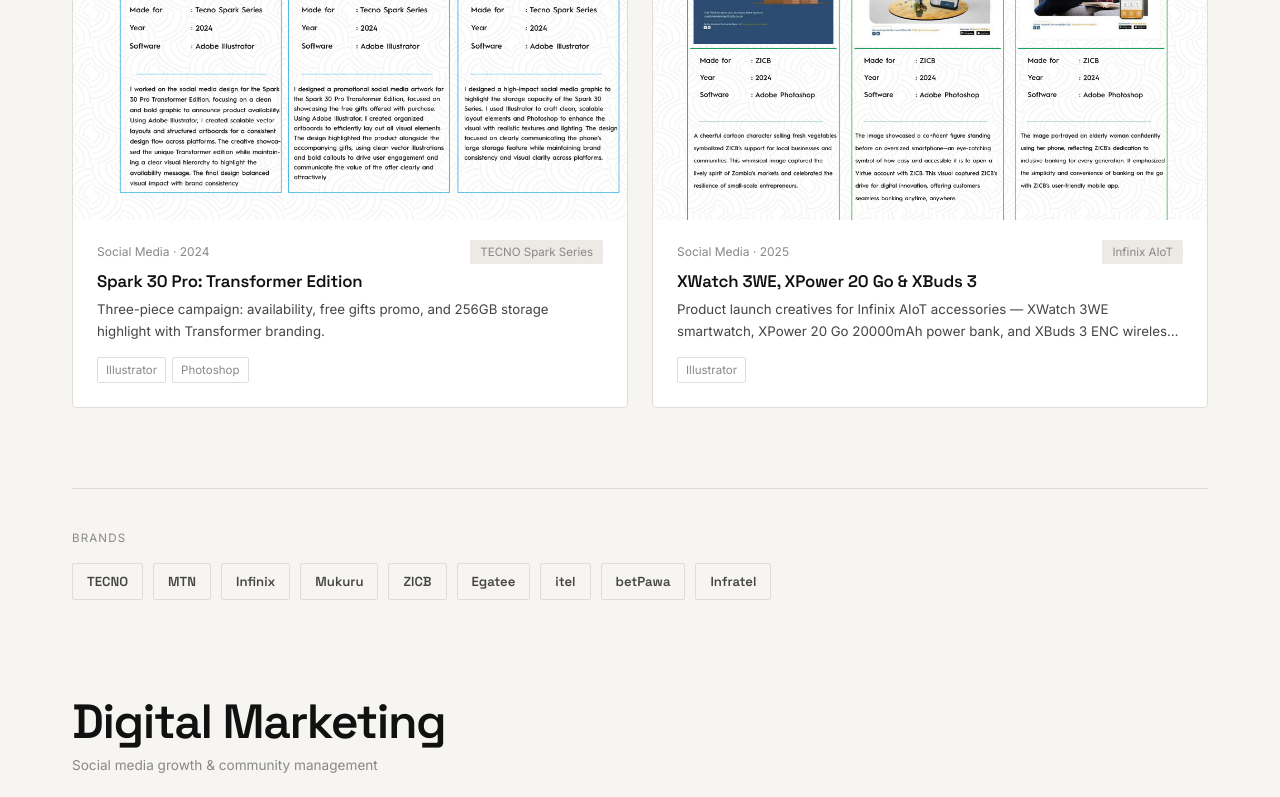
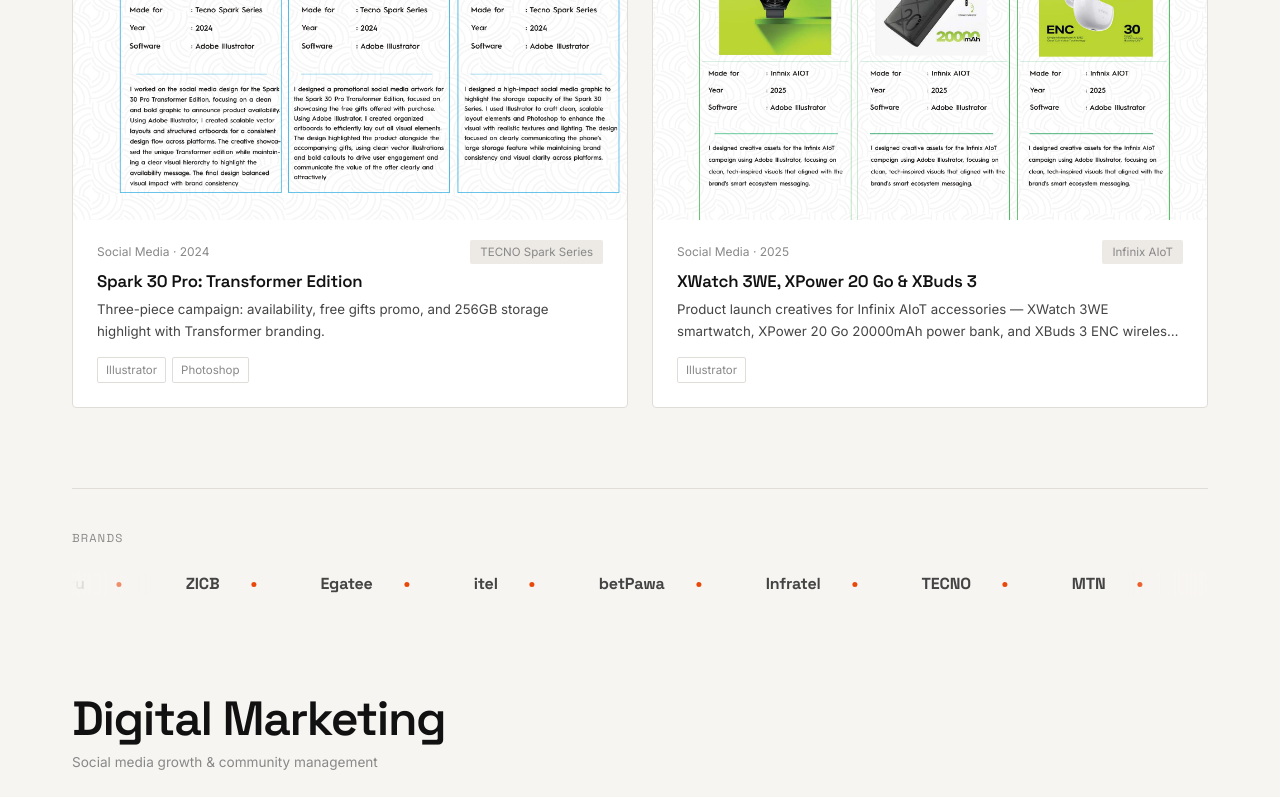
Before and after one commit to saidi365/portifolio, a React (Vite) app: page / in a window 1280 px wide. Shown: the part 4954-5751 px from the top of the page. Built offline with nearby package versions, Linux system fonts and the light colour scheme.

Commit message:
Replace brands row with infinite scrolling marquee

```diff
--- a/src/components/Work.jsx
+++ b/src/components/Work.jsx
@@ -337,7 +337,7 @@
     title: 'ZICB "We Make It Happen" Campaign',
     desc: 'Three-piece social media series for Zambia Industrial Commercial Bank. Designed visuals for business growth lending, Virtue account opening, and mobile banking — each built around real customer stories.',
     tools: ['Photoshop'],
-    img: '/images/page_16.jpg',
+    img: '/images/page_15.jpg',
     size: 'small',
   },
   {
@@ -346,7 +346,7 @@
     title: 'Infinix Secret Santa Campaign',
     desc: 'Christmas campaign for Infinix Zambia promoting gift giveaways and shopping vouchers. Designed multiple creatives featuring celebrity ambassadors to drive festive engagement and brand excitement.',
     tools: ['Photoshop'],
-    img: '/images/page_12.jpg',
+    img: '/images/page_11.jpg',
     size: 'small',
   },
   {
@@ -355,7 +355,7 @@
     title: 'XWatch 3WE, XPower 20 Go & XBuds 3',
     desc: 'Product launch creatives for Infinix AIoT accessories — XWatch 3WE smartwatch, XPower 20 Go 20000mAh power bank, and XBuds 3 ENC wireless earbuds. Clean tech visuals built in Illustrator.',
     tools: ['Illustrator'],
-    img: '/images/page_15.jpg',
+    img: '/images/page_12.jpg',
     size: 'large',
   },
 ]
@@ -494,13 +494,29 @@
           ))}
         </div>
 
-        {/* Brands row */}
-        <div style={{ marginTop: 56, paddingTop: 40, borderTop: '1px solid var(--border)', marginBottom: 96 }}>
-          <p style={{ fontSize: '0.72rem', color: 'var(--muted)', textTransform: 'uppercase', letterSpacing: '0.1em', marginBottom: 16 }}>Brands</p>
-          <div style={{ display: 'flex', gap: 10, flexWrap: 'wrap' }}>
-            {['TECNO', 'MTN', 'Infinix', 'Mukuru', 'ZICB', 'Egatee', 'itel', 'betPawa', 'Infratel'].map(b => (
-              <span key={b} style={{ fontSize: '0.82rem', fontWeight: 600, color: 'var(--mid)', border: '1px solid var(--border)', padding: '7px 14px', borderRadius: 2, fontFamily: 'Space Grotesk' }}>{b}</span>
-            ))}
+        {/* Brands marquee */}
+        <div style={{ marginTop: 56, paddingTop: 40, borderTop: '1px solid var(--border)', marginBottom: 96, overflow: 'hidden' }}>
+          <p style={{ fontSize: '0.72rem', color: 'var(--muted)', textTransform: 'uppercase', letterSpacing: '0.1em', marginBottom: 24, fontFamily: 'Space Grotesk' }}>Brands</p>
+          <div style={{ position: 'relative', overflow: 'hidden' }}>
+            {/* Fade edges */}
+            <div style={{ position: 'absolute', left: 0, top: 0, bottom: 0, width: 80, background: 'linear-gradient(to right, var(--bg), transparent)', zIndex: 2, pointerEvents: 'none' }} />
+            <div style={{ position: 'absolute', right: 0, top: 0, bottom: 0, width: 80, background: 'linear-gradient(to left, var(--bg), transparent)', zIndex: 2, pointerEvents: 'none' }} />
+            <motion.div
+              animate={{ x: ['0%', '-50%'] }}
+              transition={{ duration: 18, repeat: Infinity, ease: 'linear' }}
+              style={{ display: 'flex', gap: 0, width: 'max-content' }}
+            >
+              {[...['TECNO', 'MTN', 'Infinix', 'Mukuru', 'ZICB', 'Egatee', 'itel', 'betPawa', 'Infratel'], ...['TECNO', 'MTN', 'Infinix', 'Mukuru', 'ZICB', 'Egatee', 'itel', 'betPawa', 'Infratel']].map((b, i) => (
+                <div key={i} style={{ display: 'flex', alignItems: 'center', gap: 0, padding: '0 32px' }}>
+                  <span style={{
+                    fontSize: '1rem', fontWeight: 700,
+                    color: 'var(--mid)', fontFamily: 'Space Grotesk',
+                    letterSpacing: '-0.01em', whiteSpace: 'nowrap',
+                  }}>{b}</span>
+                  <span style={{ marginLeft: 32, width: 5, height: 5, borderRadius: '50%', background: '#E8480A', display: 'inline-block', flexShrink: 0 }} />
+                </div>
+              ))}
+            </motion.div>
           </div>
         </div>
 
```
